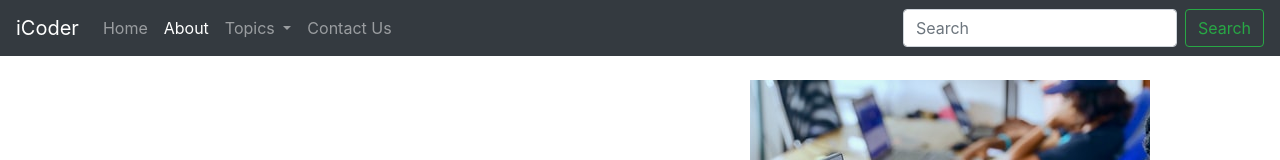
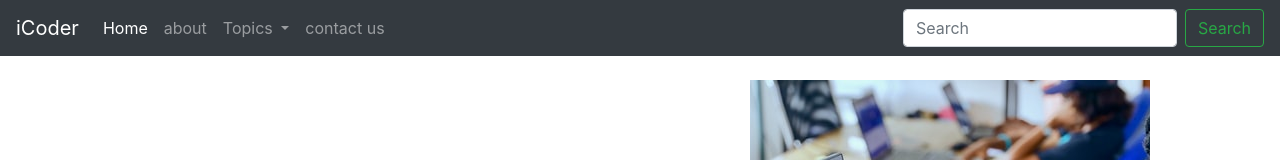
Before and after one commit to Prashant-214/iCoderBootstrap., a plain HTML site: page about.html in a window 1280 px wide. Shown: the top 160 px of the page. Drawn offline with nearby package versions, Linux system fonts and the light colour scheme.

Commit message:
Update about.html

```diff
--- a/about.html
+++ b/about.html
@@ -22,15 +22,17 @@
         </button>
 
         <div class="collapse navbar-collapse" id="navbarSupportedContent">
-            <ul class="navbar-nav mr-auto">
+             <ul class="navbar-nav mr-auto">
+                <li class="nav-item active">
+                    <a class="nav-link" href="iCoderBootstrap/">Home <span class="sr-only">(current)</span></a>
+                </li>
                 <li class="nav-item">
-                    <a class="nav-link" href="/">Home <span class="sr-only">(current)</span></a>
+                    <a class="nav-link" href="/iCoderBootstrap/about.html">about</a>
                 </li>
-                <li class="nav-item active">
-                    <a class="nav-link" href="/about.html">About</a>
                 </li>
 
-                <li class="nav-item dropdown">
+                    </a>
+                     <li class="nav-item dropdown">
                     <a class="nav-link dropdown-toggle" href="#" id="navbarDropdown" role="button"
                         data-toggle="dropdown" aria-haspopup="true" aria-expanded="false">
                         Topics
@@ -44,8 +46,7 @@
                     </div>
                 </li>
                 <li class="nav-item">
-                    <a class="nav-link" href="/contact.html">Contact Us</a>
-                </li>
+                    <a class="nav-link" href="/iCoderBootstrap/contact.html">contact us</a>
 
 
             </ul>
```
